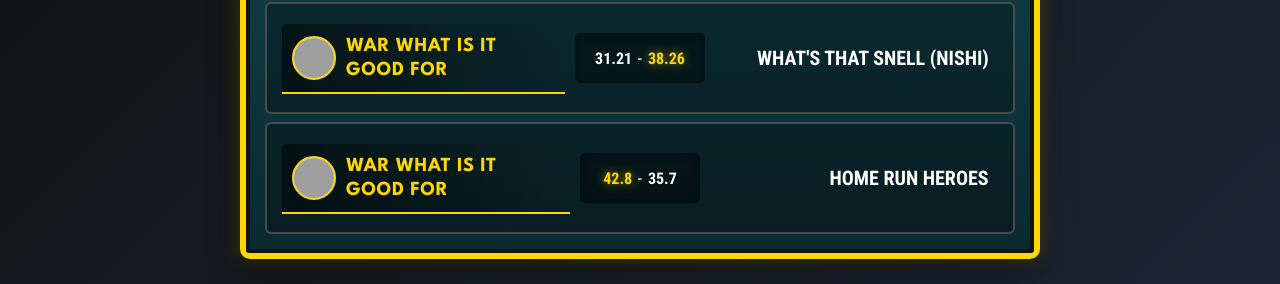
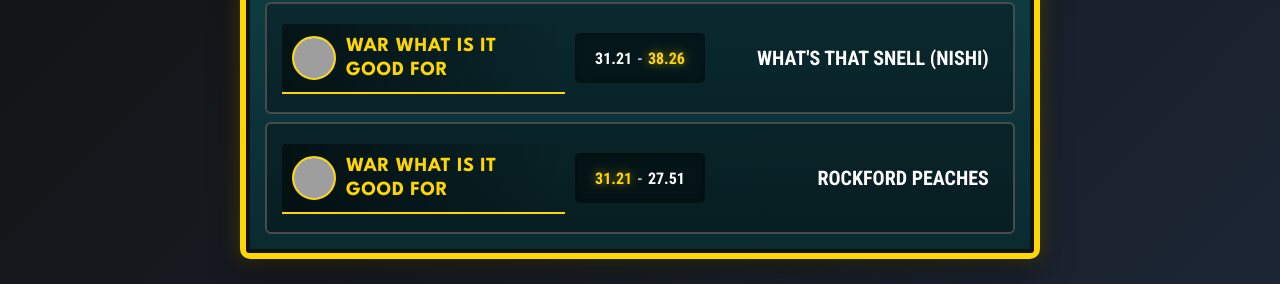
Before and after one commit to wwiigf/fantasy-baseball-scoreboard, a plain HTML site: page index.html in a window 1280 px wide. Shown: the part 195-479 px from the top of the page. Drawn offline with Linux system fonts and the light colour scheme; grey boxes are pictures that could not be loaded.

Commit message:
Update index.html

```diff
--- a/index.html
+++ b/index.html
@@ -300,7 +300,7 @@
     </div>
 
     <script>
-        // Sample data - update these values with your actual scores
+        // ********UPDATE MATCH-UP DATA HERE********
         const matchupsData = [
             {
                 team1: {
@@ -315,11 +315,11 @@
             {
                 team1: {
                     name: "WAR What Is It Good For",
-                    score: 42.8
+                    score: 31.21
                 },
                 team2: {
-                    name: "Home Run Heroes",
-                    score: 35.7
+                    name: "Rockford Peaches",
+                    score: 27.51
                 }
             }
         ];
```
